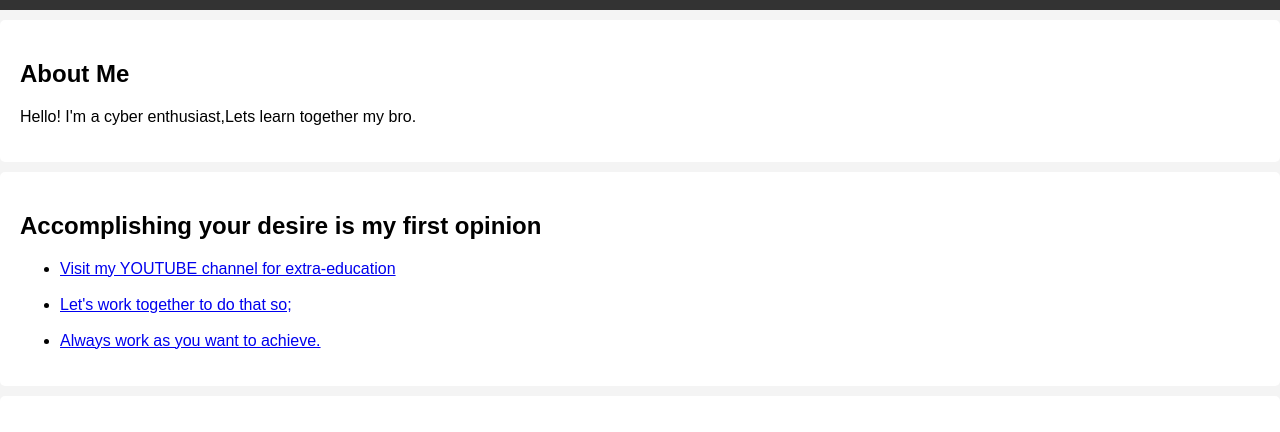
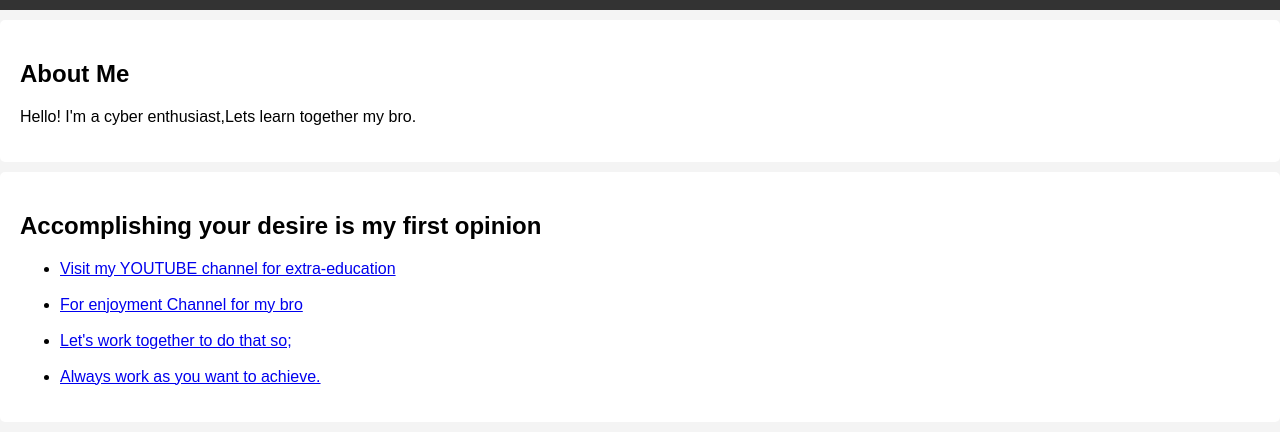
Before and after one commit to aAsTerisk/Amazing, a plain HTML site: page index.html in a window 1280 px wide. Shown: the part 499-931 px from the top of the page. Drawn offline with Linux system fonts and the light colour scheme.

Commit message:
Update index.html

```diff
--- a/index.html
+++ b/index.html
@@ -28,6 +28,7 @@
         <ul>
              <li><a href="https://www.youtube.com/@Asterisk-ev">Visit my YOUTUBE channel for extra-education</a></li>
           <br>
+            <li><a href="https://www.youtube.com/@Hashtag-11-u4k">For enjoyment Channel for my bro</a></li><br>
             <li><a href="https://github.com/username/repo2">Let's work together to do that so;</a></li>
         <br>
             <li><a href="https://github.com/username/repo3">Always work as you want to achieve.</a></li>
```
